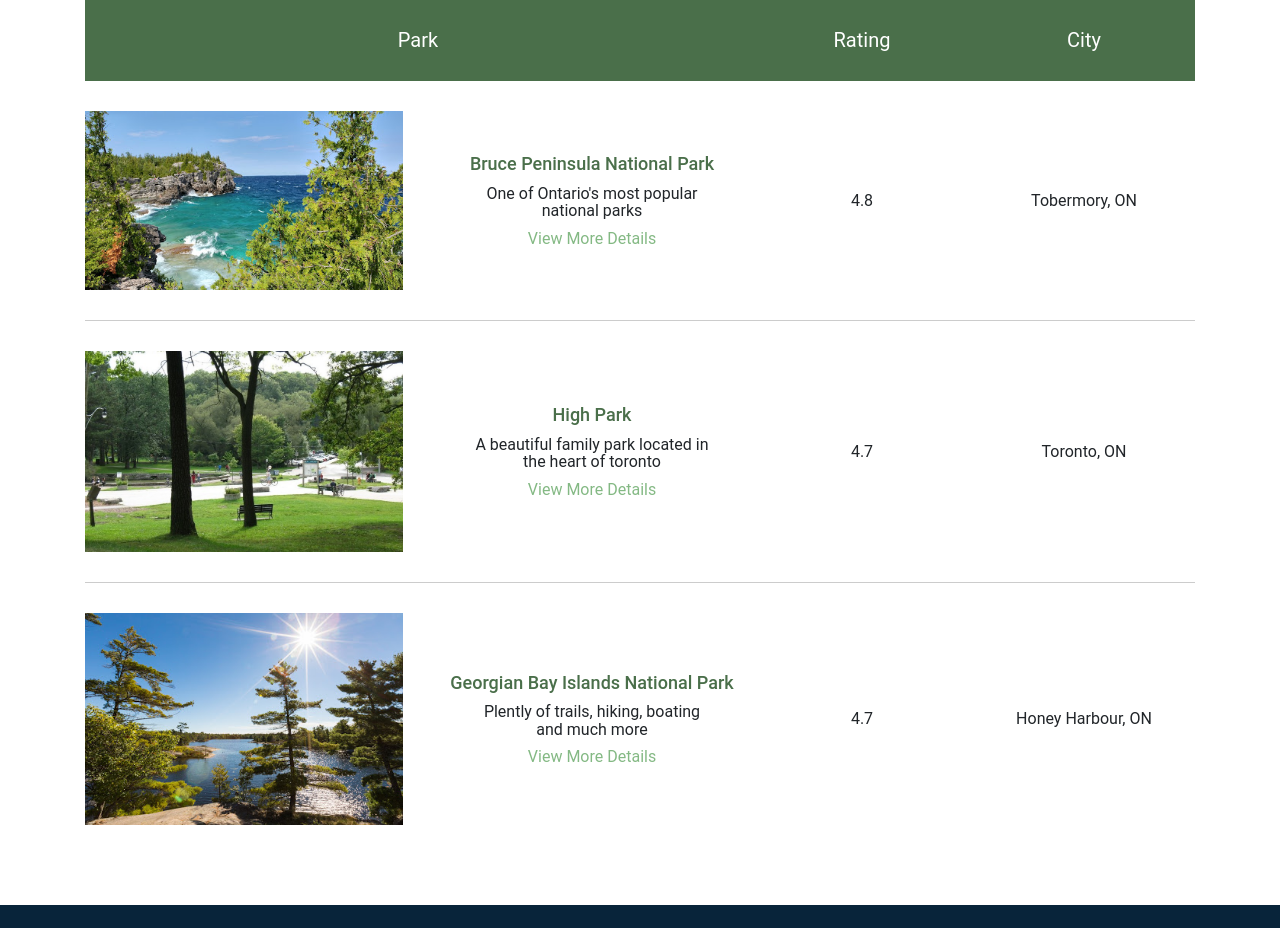
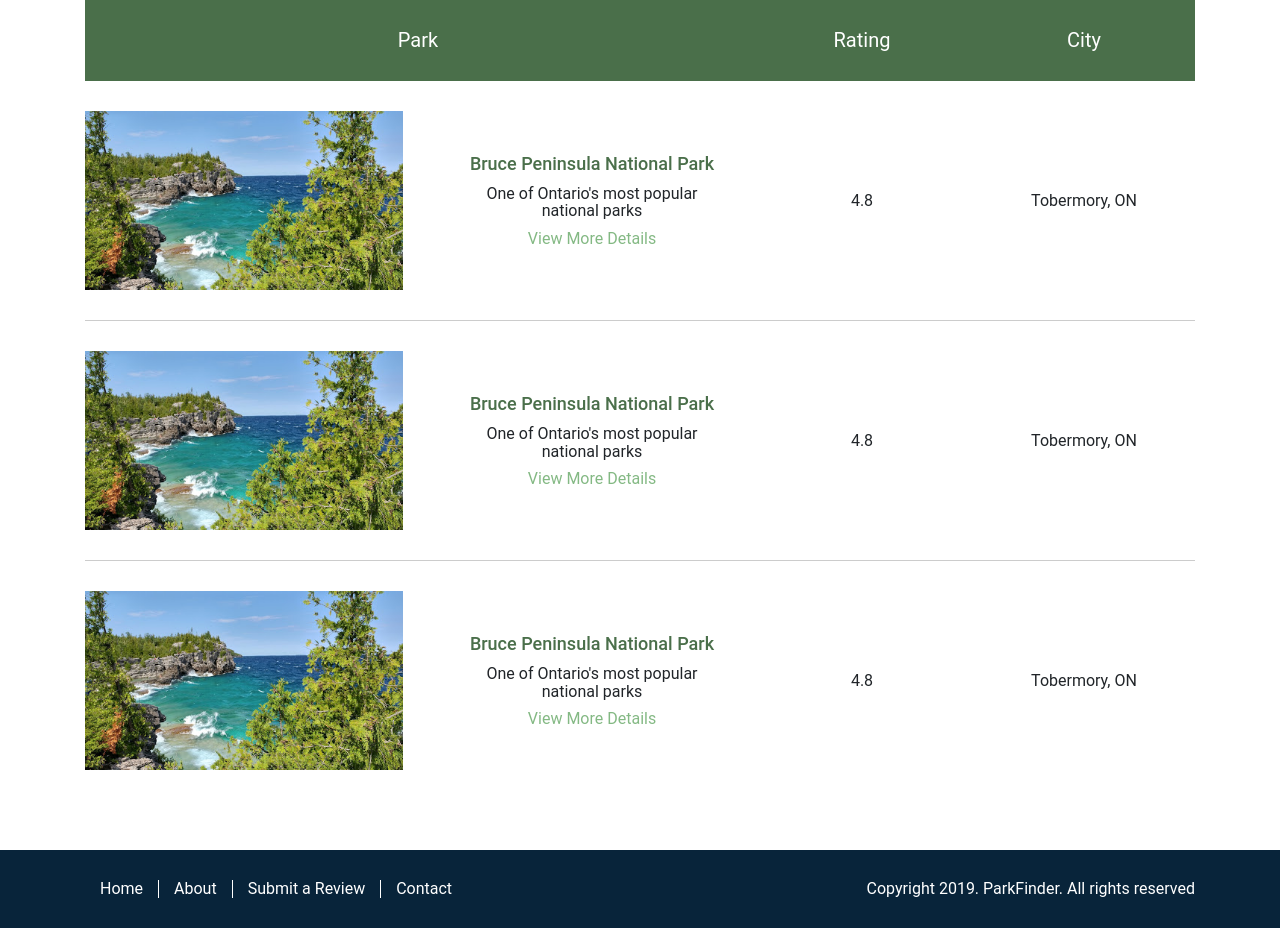
Before and after one commit to Varun66/4WW3RecreationalParks, a PHP site: page /results.php in a window 1280 px wide. Shown: the part 605-1541 px from the top of the page. Run offline with PHP 8.4, Linux system fonts and the light colour scheme; tables that the repository leaves empty or names only in its code hold one stand-in row (values such as "Sample post"); some libraries are stand-ins or nearby versions.

Commit message:
individual and geolocation

```diff
--- a/header.php
+++ b/header.php
@@ -1,5 +1,5 @@
 <?php
-session_start();
+    session_start();
 ?>
 <!--DOCTYPE declaration which specifies that the document is in html5 -->
 <!DOCTYPE html>
--- a/index.php
+++ b/index.php
@@ -40,7 +40,7 @@
         <!--This is the tab content for the name tab, as specified with the id.-->
         <div class="tab-pane fade show active" id="name" role="tabpanel" aria-labelledby="name-tab">
             <!--This is a form element with one text input so that a user can search by name. The form action directs the page to the sample results page.-->
-            <form class="search-container" action="results_sample.html" method="POST" name="searchByName">
+            <form class="search-container" action="results.php" method="POST" name="searchByName">
                 <!--We are making this input field required so that users can't submit empty inputs-->
                 <input name="parkName" type="text" placeholder="Enter the name of a park" required>
                 <button class="btn btn-dark-blue" type="submit">Submit</button>
@@ -49,7 +49,7 @@
         <!--This is the tab content for the rating tab, as specified with the id.-->
         <div class="tab-pane fade" id="rating" role="tabpanel" aria-labelledby="rating-tab">
             <!--This is a form element with one select element (i.e dropdown) so that a user can choose and search by rating. The form action directs the page to the sample results page.-->
-            <form class="search-container" action="results_sample.html" method="POST" name="searchByRating">
+            <form class="search-container" action="results.php" method="POST" name="searchByRating">
                 <!--We are making this select field required so that users can't submit empty inputs-->
                 <select name="rating" required>
                     <!--This is a disabled option that acts as a placeholder for the select element. User's can't choose this value and submit it.-->
@@ -74,7 +74,7 @@
                 <div class="spinner"></div>
             </div>
             <!--This is a form element with one select element (i.e dropdown) so that a user can choose and search by radius. The form action directs the page to the sample results page.-->
-            <form class="search-container location-search" action="results_sample.html" method="POST" name="searchByUserLocation">
+            <form class="search-container location-search" action="results.php" method="POST" name="searchByUserLocation">
                 <select name="userLocation" required>
                     <option value="" disabled selected>Select a Radius</option>
                     <option value="5">5 km</option>
--- a/js/resultsPage.js
+++ b/js/resultsPage.js
@@ -2,27 +2,6 @@
 
 /* this function initializes Google Maps*/
 function initLocationProcedure() {
-    /*This an array of park objects with the necessary information to create a marker. This acts as model of our database */
-    var parks = [
-        {
-            Latitude: "45.2260142",
-            Longitude: "-81.5270672",
-            NameOfPark: "Bruce Peninsula National Park",
-            Description: "One of Ontario's most popular national parks",
-        },
-        {
-            Latitude: "43.6465518",
-            Longitude: "-79.465879",
-            NameOfPark: "High Park",
-            Description: "A beautiful family park located in the heart of toronto",
-        },
-        {
-            Latitude: "44.8743203",
-            Longitude: "-79.8721441",
-            NameOfPark: "Georgian Bay Islands National Park",
-            Description: "Plently of trails, hiking, boating and much more",
-        },
-    ];
 
     /*Creating an infowindow to open when a user clicks on the marker*/
     var infowindow = new google.maps.InfoWindow();
--- a/js/searchPage.js
+++ b/js/searchPage.js
@@ -1,5 +1,4 @@
 /*This file contains the javascript for the search page*/
-
 $(document).ready(function(){
   /*A click listener on the user location tab that fetches user location using Geolocation APi*/
     $("#userLocation-tab").click(function(){
@@ -13,13 +12,16 @@ $(document).ready(function(){
     });
 
     /*Function that runs when geolocation is successfull*/
-    function onSuccess() {
+    function onSuccess(position) {
         /*Hide the div with the spinner*/
         $(".spinner-container").hide();
         /*Set css display properties for the div with class location search*/
         $(".location-search").css("display", "flex");
         /*Replace html in div with a success message and instructions*/
         $("#response-msg").html("<h4>You can select an option below to see all the best parks within a certain radius from you.</h4>");
+        $('.location-search').append("<input name='latitude' type='hidden' value="+position.coords.latitude+">");
+        $('.location-search').append("<input name='longitude' type='hidden' value="+position.coords.longitude+">");
+
     }
 
     /*Function that runs when there is an error*/
--- a/results.php
+++ b/results.php
@@ -1,4 +1,22 @@
 <!--DOCTYPE declaration which specifies that the document is in html5 -->
+<?php
+    $pdo = new PDO('mysql:host=localhost;dbname=myparkfinder_db', '4ww3', 'myparkfinder');
+    $pdo->setAttribute(PDO::ATTR_EMULATE_PREPARES, false);
+    $pdo->setAttribute(PDO::ATTR_ERRMODE, PDO::ERRMODE_EXCEPTION);
+
+    // Query we are using to check if the user is legit
+    $sql = "Select * from objects";
+    $stmnt = $pdo->prepare($sql);
+    try {
+        $stmnt->execute();
+    } catch (PDOException $e) {
+        echo $e->getMessage();
+    }
+
+    // For getting data from the query to submitted above.
+    $rows = $stmnt->fetchAll();
+?>
+
 <?php include "header.php";?>
 
 <!--This container holds the map. For now it is an image, but it will change to an actual map. It is given the class of container fluid so that is spans across
@@ -28,6 +46,9 @@ the whole screen and the p-0 class removes any padding.-->
         </thead>
         <!--The body of the table which consists of rows (i.e. <tr> tags) and the tabular data to be displayed in each row (i.e. <td> tags)-->
         <tbody>
+            <?php
+                for ($x = 1; $x <= 3; $x++) {
+                    echo '
                     <tr>
                         <td>
                             <!--Using the bootstrap grid system, we are defining a row that will consist of the park image and park details-->
@@ -39,48 +60,18 @@ the whole screen and the p-0 class removes any padding.-->
                                 </div>
                                 <div class="col-md-6 park-details">
                                     <h4>Bruce Peninsula National Park</h4>
-                            <p>One of Ontario's most popular national parks</p>
-                            <a href="individual_sample.html" target="_blank">View More Details</a>
+                                    <p>One of Ontario\'s most popular national parks</p>
+                                    <a href="individual.php?id='.$x.'" target="_blank">View More Details</a>
                                 </div>
                             </div>
                         </td>
                         <td>4.8</td>
                         <td>Tobermory, ON</td>
-            </tr>
-            <tr>
-                <td>
-                    <div class="row">
-                        <div class="col-md-6">
-                            <img src="./images/high_park.jpg" alt="An image of high park"/>
-                        </div>
-                        <div class="col-md-6 park-details">
-                            <h4>High Park</h4>
-                            <p>A beautiful family park located in the heart of toronto</p>
-                            <a href="individual_sample.html" target="_blank">View More Details</a>
-                        </div>
-                    </div>
-                </td>
-                <td>4.7</td>
-                <td>Toronto, ON</td>
-            </tr>
-            <tr>
-                <td>
-                    <div class="row">
-                        <div class="col-md-6">
-                            <img src="./images/georgian_bay.jpg" alt="An image of high park"/>
-                        </div>
-                        <div class="col-md-6 park-details">
-                            <h4>Georgian Bay Islands National Park</h4>
-                            <p>Plently of trails, hiking, boating and much more</p>
-                            <a href="individual_sample.html" target="_blank">View More Details</a>
-                        </div>
-                    </div>
-                </td>
-                <td>4.7</td>
-                <td>Honey Harbour, ON</td>
-            </tr>
+                    </tr>';
+                }
+            ?>
         </tbody>
     </table>
 </div>
-
+<script type="text/javascript">var parks =<?php echo json_encode($rows); ?>;</script>
 <?php include "footer.php";?>
```
Also changed, not shown: css/RegistrationForm.css (+17 -0 lines), individual.php (+21 -1 lines), phpfunctions/addObject.php (+6 -5 lines), registration.php (+14 -4 lines), submission.php (+20 -1 lines). Lines whose indentation alone changed are shown as unchanged.
